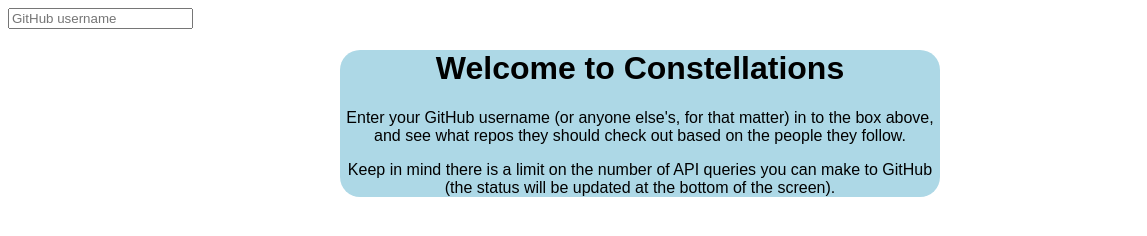
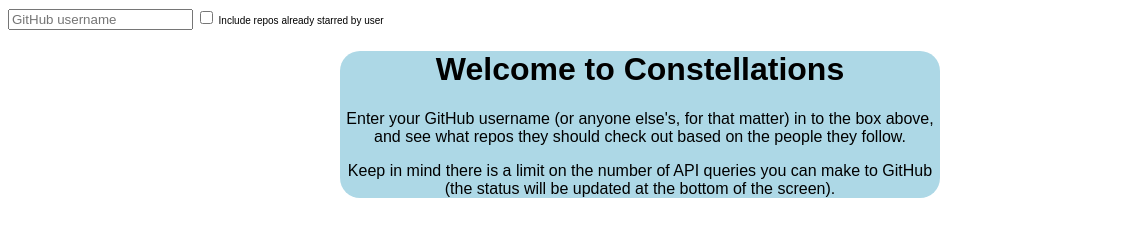
Before and after one commit to rowanu/constellations, a website: page app/index.html in a window 1280 px wide. Shown: the full height of the page, 0-1147 px from the left. Drawn offline with nearby package versions, Linux system fonts and the light colour scheme; some packages are replaced by stand-ins of ours; no server answers.

Commit message:
Add include checkbox (for #6)

```diff
--- a/app/css/app.css
+++ b/app/css/app.css
@@ -3,6 +3,7 @@
 }
 
 .username {
+  z-index: 1;
 }
 
 .user img {
--- a/app/js/controllers.js
+++ b/app/js/controllers.js
@@ -47,6 +47,7 @@
         // Clean up starred repos.
         angular.forEach(repos, function (users, repoName) {
           // Only show repos with > 1 starred
+          // TODO: and are not starred by the user
           if (users.length > 1) {
             console.log(repoName + " has more than 1 star #" + users.length);
             // Add the repo to nodes
--- a/app/partials/main.html
+++ b/app/partials/main.html
@@ -8,6 +8,8 @@
   <form ng-submit="submit()">
     <input ng-model="username" type="text" placeholder="GitHub username"
     select-on-click>
+    <input id="include" ng-model="include" type="checkbox">
+    <label for="include">Include repos already starred by user</label>
     <input type="submit" ng-disabled="!username.length" ng-hide="true">
   </form>
 </div>
```
